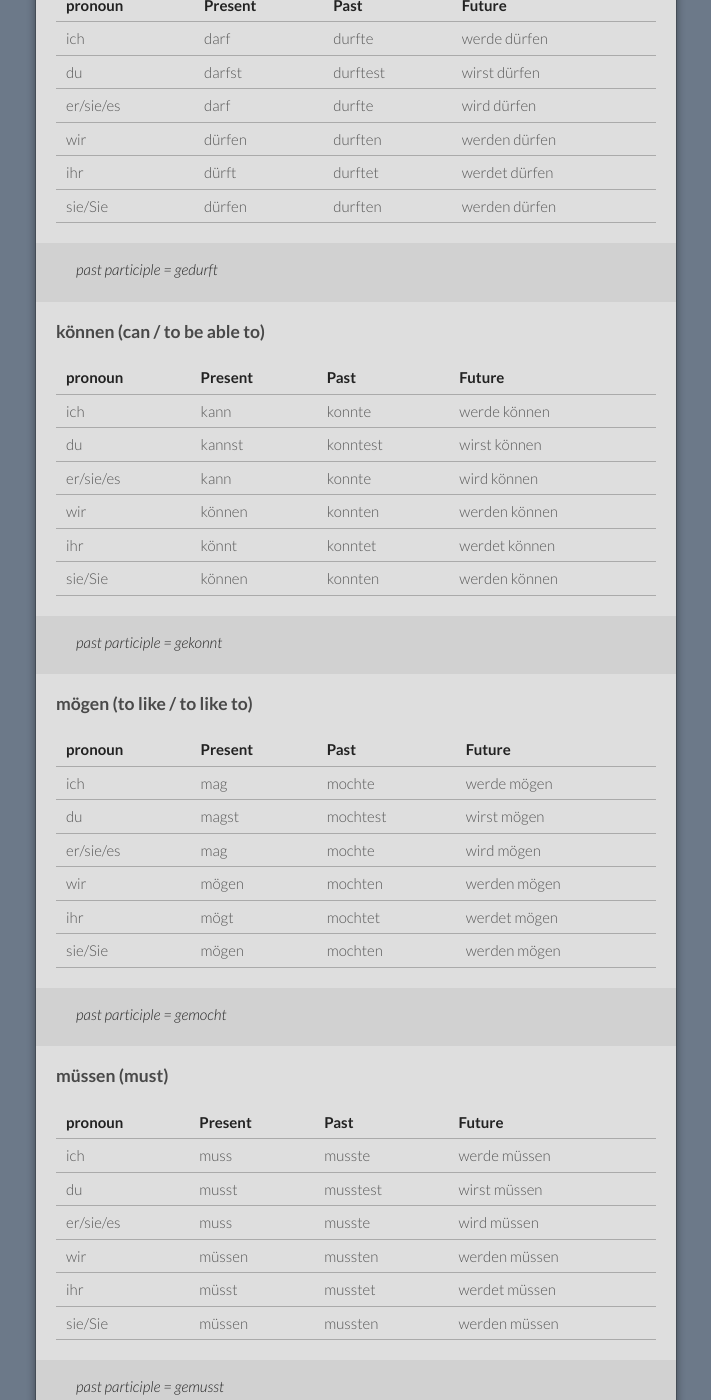
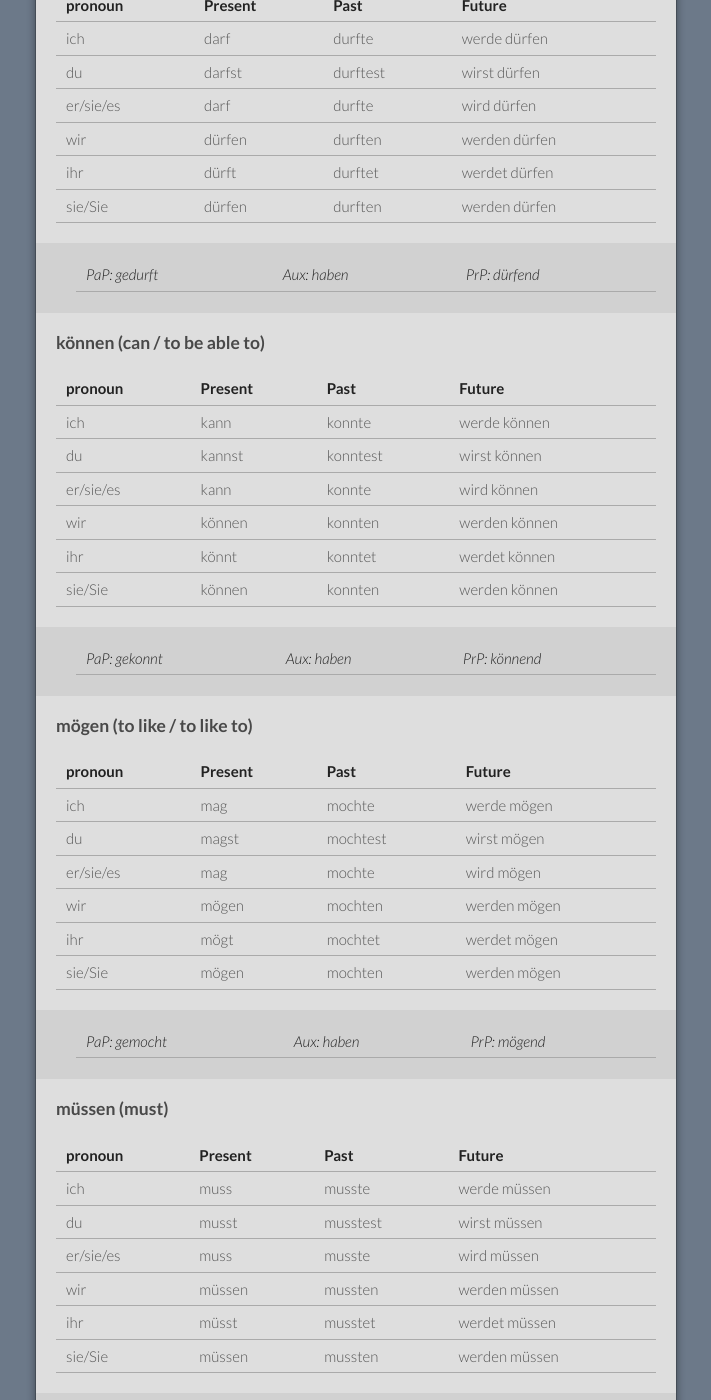
Before and after one commit to batesan/german, a Jekyll site: the page built from modal-verbs.md, in a window 1280 px wide and 1400 px high, scrolled down 393 px. Shown: the whole window, without its empty margins (284-995 px from the left). Built offline with Jekyll 4.4.1, drawn with Linux system fonts in a browser that asks for light colours; our own code applies the rules of GitHub Pages for plain Markdown files; some of the changed text lies outside the part shown.

Commit message:
Update modal-verbs.md

```diff
--- a/modal-verbs.md
+++ b/modal-verbs.md
@@ -15,7 +15,7 @@ There are 6 modal verbs and like the other auxiliary verbs, it will be difficult
 | ihr        | dürft      | durftet    | werdet dürfen |
 | sie/Sie    | dürfen     | durften    | werden dürfen |
 
-> past participle = gedurft
+> PaP: gedurft | Aux: haben  | PrP: dürfend
 
 ### können (can / to be able to)
 
@@ -28,7 +28,7 @@ There are 6 modal verbs and like the other auxiliary verbs, it will be difficult
 | ihr        | könnt      | konntet    | werdet können |
 | sie/Sie    | können     | konnten    | werden können |
 
-> past participle = gekonnt
+> PaP: gekonnt | Aux: haben  | PrP: könnend
 
 ### mögen (to like / to like to)
 
@@ -41,7 +41,7 @@ There are 6 modal verbs and like the other auxiliary verbs, it will be difficult
 | ihr        | mögt       | mochtet    | werdet mögen |
 | sie/Sie    | mögen      | mochten    | werden mögen |
 
-> past participle = gemocht
+> PaP: gemocht | Aux: haben  | PrP: mögend
 
 ### müssen (must)
 
@@ -54,7 +54,7 @@ There are 6 modal verbs and like the other auxiliary verbs, it will be difficult
 | ihr        | müsst      | musstet    | werdet müssen |
 | sie/Sie    | müssen     | mussten    | werden müssen |
 
-> past participle = gemusst
+> PaP: gemusst | Aux: haben  | PrP: müssend
 
 ### sollen (should)
 
@@ -67,7 +67,7 @@ There are 6 modal verbs and like the other auxiliary verbs, it will be difficult
 | ihr        | sollt      | solltet    | werdet sollen |
 | sie/Sie    | sollen     | sollten    | werden sollen |
 
-> past participle = gesollt
+> PaP: gesollt | Aux: haben  | PrP: sollend
 
 ### wollen (to want to)
 
@@ -80,7 +80,7 @@ There are 6 modal verbs and like the other auxiliary verbs, it will be difficult
 | ihr        | wollt      | wolltet    | werdet wollen |
 | sie/Sie    | wollen     | wollten    | werden wollen |
 
-> past participle = gewollt
+> PaP: gewollt | Aux: haben  | PrP: wollend
 
 
 [back](./)
```
